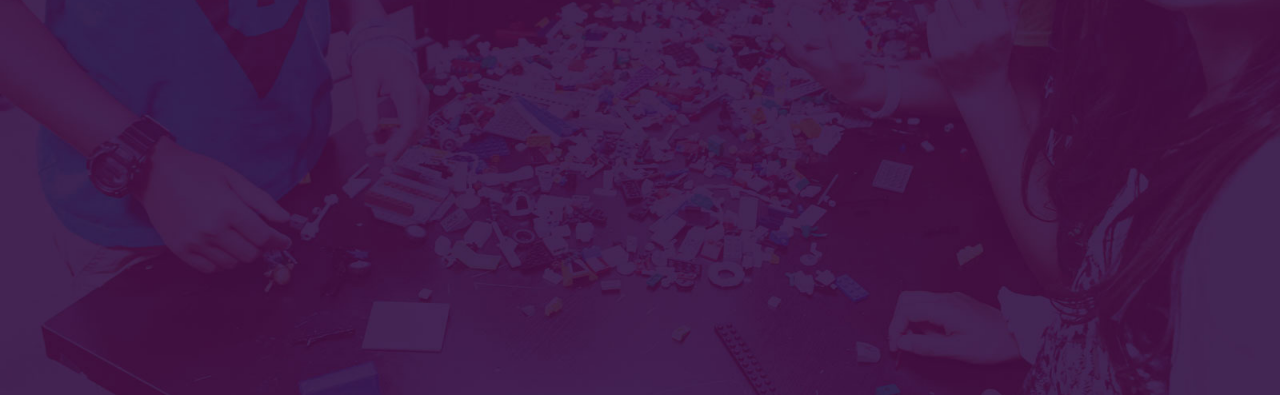
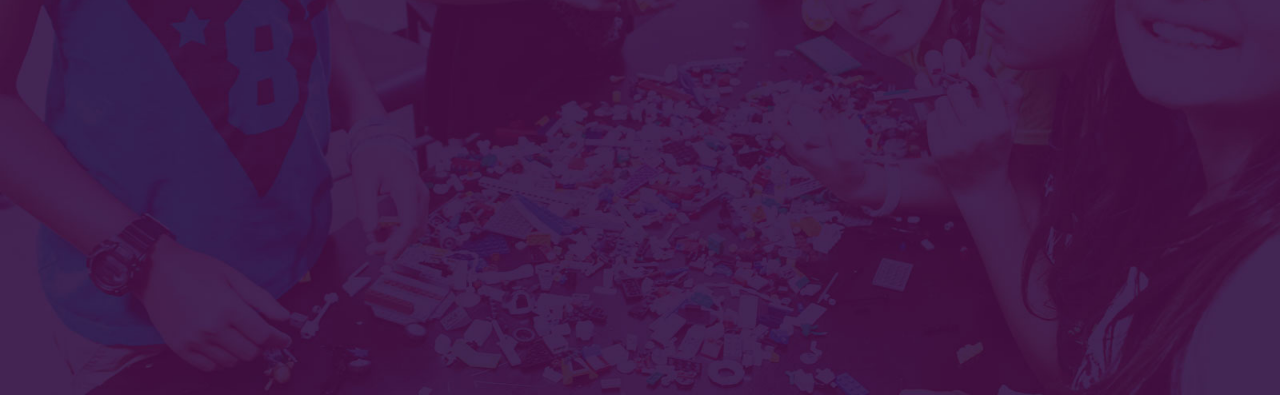
Before and after one commit to emmiecamperoo/FutureLeague, a website: page assets/templates/header.html in a window 1280 px wide. Shown: the part 405-800 px from the top of the page. Drawn offline with nearby package versions, Linux system fonts and the light colour scheme; files that its build step writes are made by us from their sources; files whose address does not match are found by name.

Commit message:
Fix: background size and position

```diff
--- a/assets/styles/main.scss
+++ b/assets/styles/main.scss
@@ -46,8 +46,8 @@ body {
   line-height: 1.4;
   margin: 0;
   color: $color-white;
-  background: url('../images/background.jpg') no-repeat center center;
-  background-size: cover;
+  background: url('../images/background.jpg') no-repeat 0 0;
+  background-size: 100%;
 }
 /*
 	Heading properties
```
Also changed, not shown: dist/styles/main.css, 1 other file.
